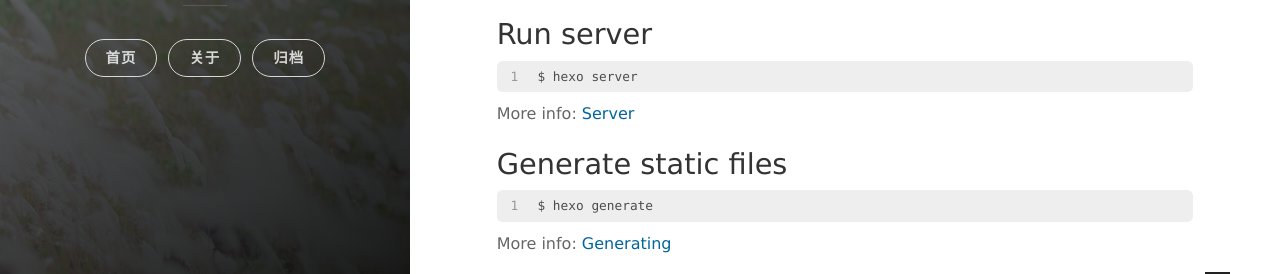
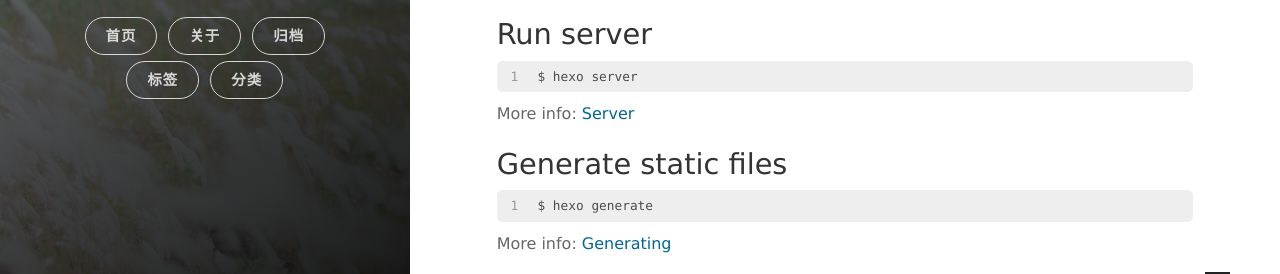
Before and after one commit to YuYaoMao/YuYaoMao.github.io, a plain HTML site: page 2020/06/04/hello-world/index.html in a window 1280 px wide. Shown: the part 448-722 px from the top of the page. Drawn offline with nearby package versions, Linux system fonts and the light colour scheme; some packages are replaced by stand-ins of ours.

Commit message:
Site updated: 2020-06-04 09:02:06

```diff
--- a/2020/06/04/hello-world/index.html
+++ b/2020/06/04/hello-world/index.html
@@ -90,6 +90,12 @@
 
 
                 <li class="navigation__item"><a href="/archive" title="" class="">归档</a></li>
+
+
+                <li class="navigation__item"><a href="/tags" title="" class="">标签</a></li>
+
+
+                <li class="navigation__item"><a href="/categories" title="" class="">分类</a></li>
 
 
             </ul>
```
Also changed, not shown: archives/2020/06/index.html (+6 -0 lines), archives/2020/index.html (+6 -0 lines), archives/index.html (+6 -0 lines), index.html (+6 -0 lines).
